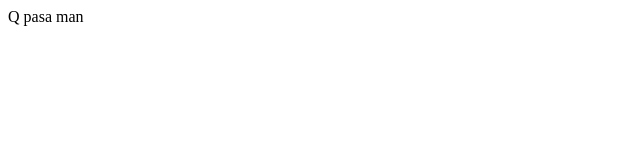
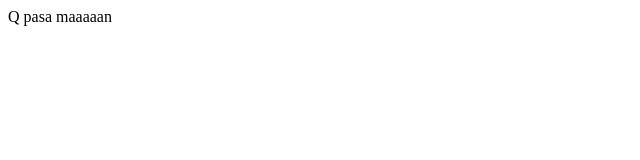
Before and after one commit to JaviRute/demo-repo, a plain HTML site: page index.html in a window 1280 px wide. Shown: the full height of the page, 0-640 px from the left. Drawn offline with Linux system fonts and the light colour scheme.

Commit message:
add more a's

```diff
--- a/index.html
+++ b/index.html
@@ -1 +1 @@
-<div>Q pasa man</div>
+<div>Q pasa maaaaan</div>
```
